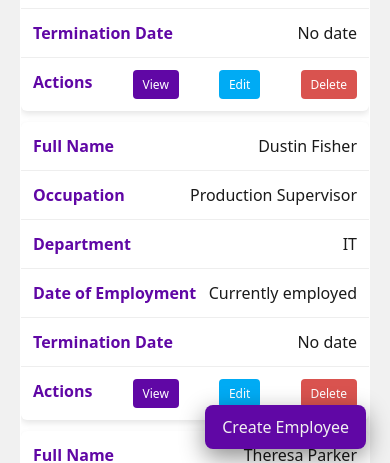
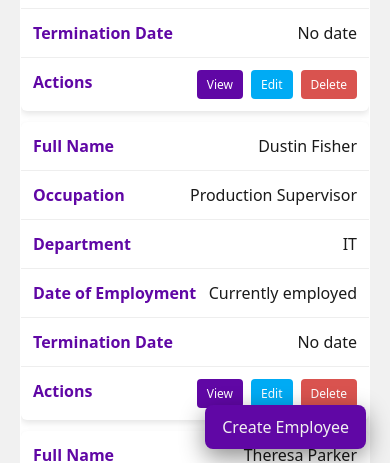
Before and after one commit to juliadelis/PurpleCrossCaseStudy, a Vue app: page / in a window 390 px wide. Shown: the part 371-834 px from the top of the page. Built offline with nearby package versions, Linux system fonts and the light colour scheme.

Commit message:
fix: css action buttons mobile

```diff
--- a/src/components/Table.vue
+++ b/src/components/Table.vue
@@ -18,6 +18,7 @@
             {{ row[col.field] }}
           </td>
           <td class="actions" data-label="Actions">
+            <div class="action-btns">
               <button class="action-btn view" @click="$emit('view', row)">
                 View
               </button>
@@ -27,6 +28,7 @@
               <button class="action-btn delete" @click="$emit('delete', row)">
                 Delete
               </button>
+            </div>
           </td>
         </tr>
       </tbody>
@@ -146,6 +148,11 @@ export default {
   margin-bottom: -1px;
 }
 
+.action-btns {
+  display: flex;
+  gap: 8px;
+}
+
 .action-btn {
   border: none;
   padding: 6px 10px;
```
Lines whose indentation alone changed are shown as unchanged.
